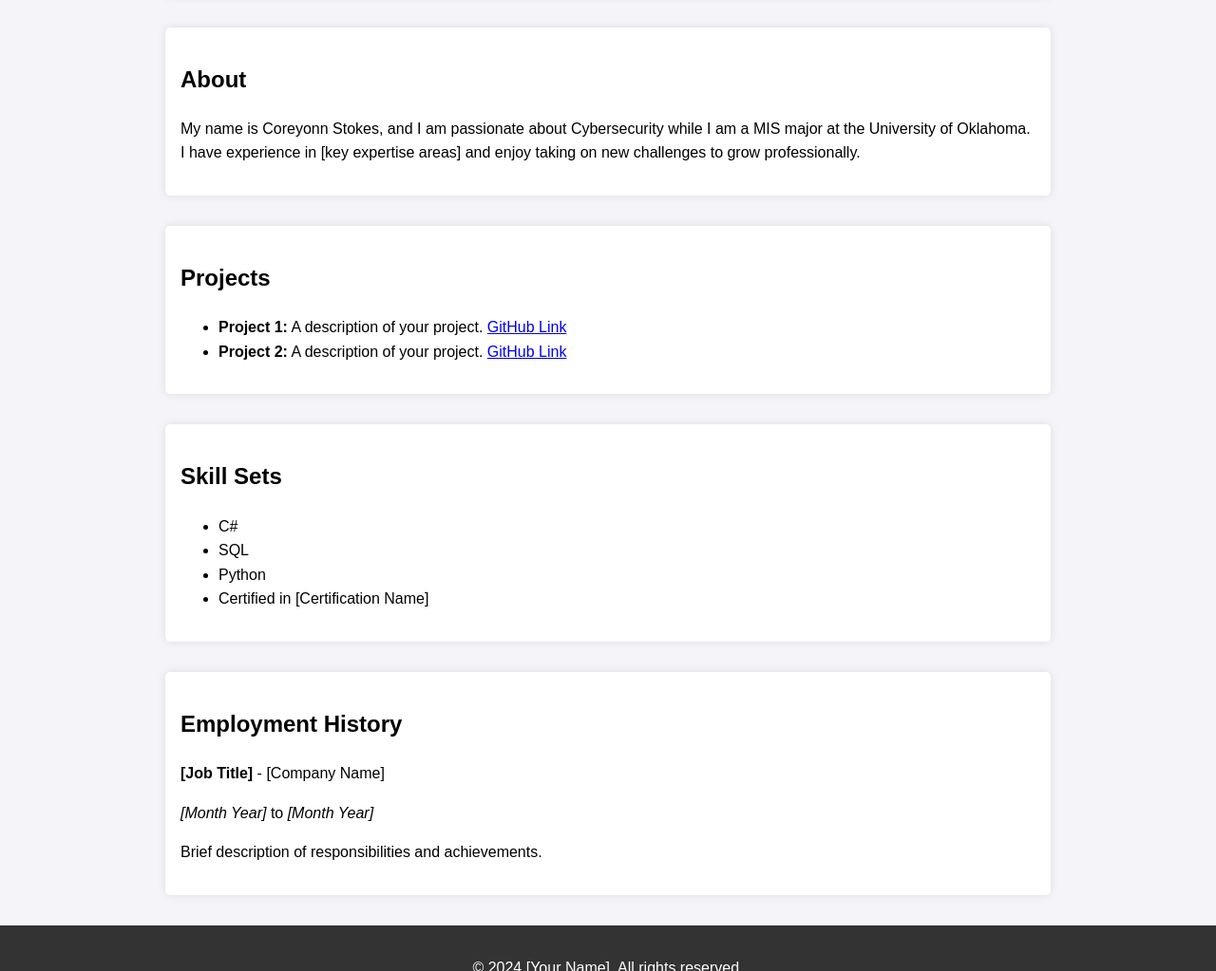
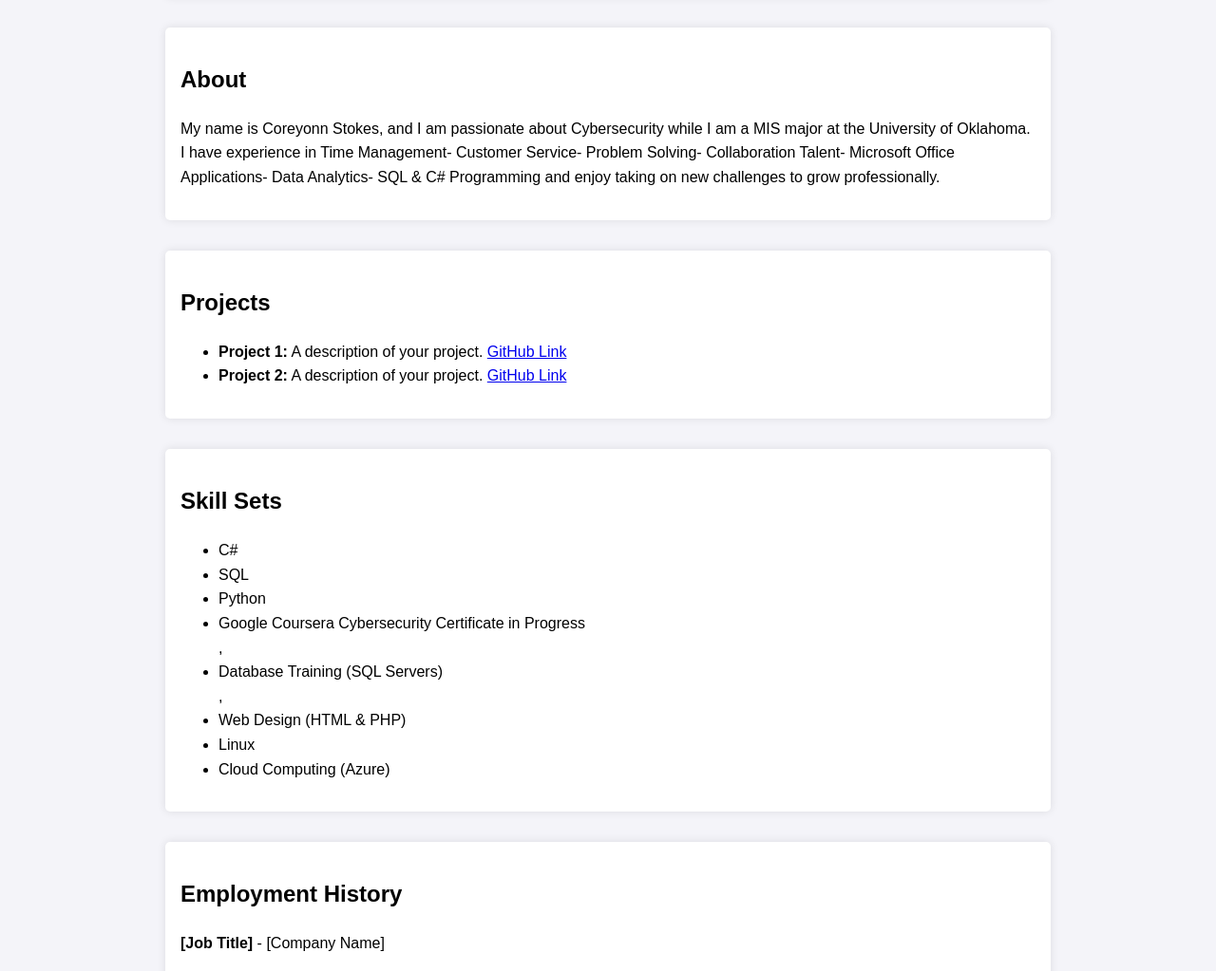
Before and after one commit to coreyonns/coreyonns.github.io, a plain HTML site: page index.html in a window 1280 px wide. Shown: the part 406-1429 px from the top of the page at 95% size. Drawn offline with Linux system fonts and the light colour scheme.

Commit message:
Update index.html

```diff
--- a/index.html
+++ b/index.html
@@ -68,7 +68,8 @@
     </section>
     <section id="about">
         <h2>About</h2>
-        <p>My name is Coreyonn Stokes, and I am passionate about Cybersecurity while I am a MIS major at the University of Oklahoma. I have experience in [key expertise areas] and enjoy taking on new challenges to grow professionally.</p>
+        <p>My name is Coreyonn Stokes, and I am passionate about Cybersecurity while I am a MIS major at the University of Oklahoma. I have experience in Time Management- Customer Service- Problem Solving- Collaboration Talent- Microsoft Office Applications- Data Analytics- SQL & C# Programming
+            and enjoy taking on new challenges to grow professionally.</p>
     </section>
     <section id="projects">
         <h2>Projects</h2>
@@ -83,7 +84,11 @@
             <li>C#</li>
             <li>SQL</li>
             <li>Python</li>
-            <li>Certified in [Certification Name]</li>
+            <li> Google Coursera Cybersecurity Certificate in Progress</li> ,
+            <li>Database Training (SQL Servers)</li>,
+            <li>Web Design (HTML & PHP)</li>
+            <li>Linux</li>
+           <li>Cloud Computing (Azure)</li>
         </ul>
     </section>
     <section id="employment">
```
